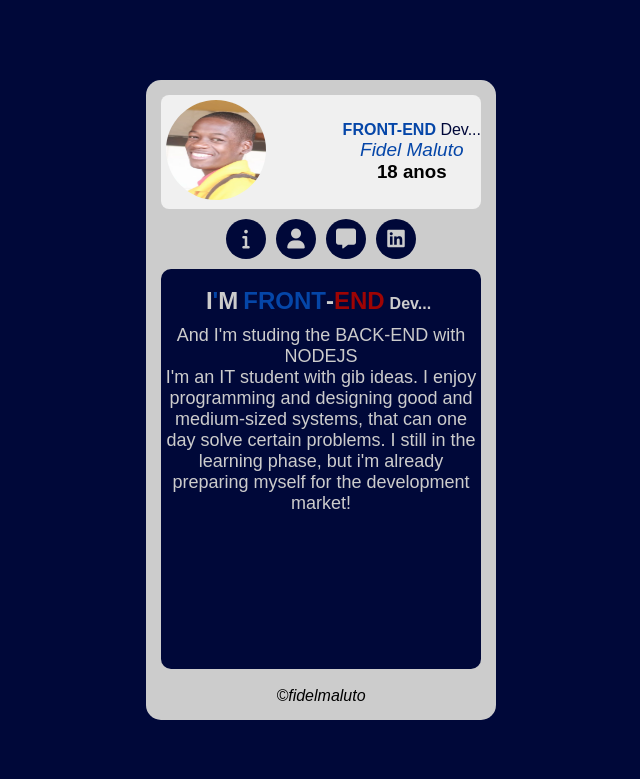
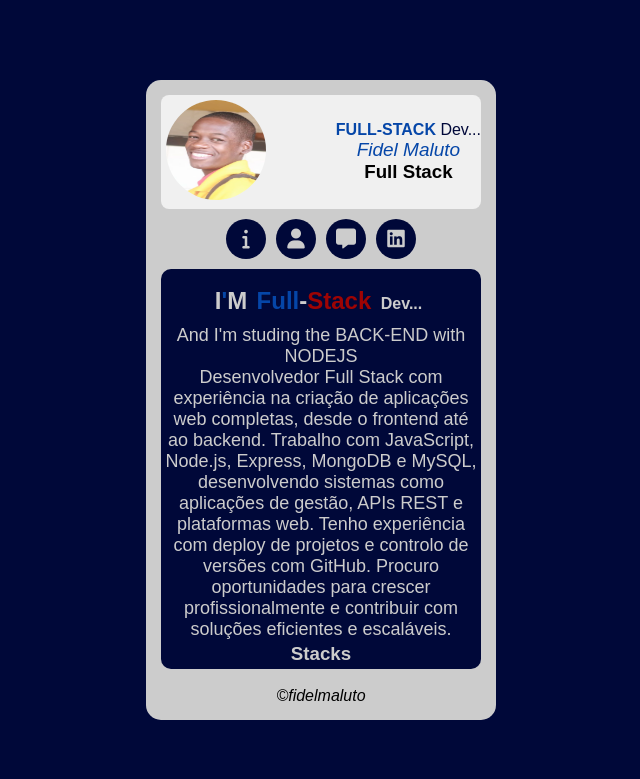
Before and after one commit to FidelMaluto/port1, a plain HTML site: page portifólio.html in a window 1280 px wide. Shown: the whole page, without its empty margins (319-959 px from the left). Drawn offline with Linux system fonts and the light colour scheme.

Commit message:
Alterando as informações

```diff
--- a/portifólio.html
+++ b/portifólio.html
@@ -1,15 +1,16 @@
 <!DOCTYPE html>
-<html lang="en">
+<html lang="pt-ao">
+
 <head>
     <meta charset="UTF-8">
     <meta name="viewport" content="width=device-width, initial-scale=1.0">
     <link rel="stylesheet" href="https://cdnjs.cloudflare.com/ajax/libs/font-awesome/6.7.2/css/all.min.css"
         integrity="sha512-Evv84Mr4kqVGRNSgIGL/F/aIDqQb7xQ2vcrdIwxfjThSH8CSR7PBEakCr51Ck+w+/U6swU2Im1vVX0SVk9ABhg=="
-    crossorigin="anonymous"
-    referrerpolicy="no-referrer" />
+        crossorigin="anonymous" referrerpolicy="no-referrer" />
     <title>myportifólio</title>
     <link rel="stylesheet" href="port.css">
 </head>
+
 <body>
     <section class="mainP">
         <div class="main">
@@ -18,8 +19,10 @@
                     <img src="IMG-20240704-WA0001~2.jpg" alt="foto" ondblclick="alert('Bem-vindo ao meu Portfólio..!')">
                 </div>
                 <div class="sobre">
-                <h1>FRONT-END</h1> <p>Dev...</p> <br>
-                <i>Fidel Maluto</i><h3>18 <span>anos</span></h3>
+                    <h1>FULL-STACK</h1>
+                    <p>Dev...</p> <br>
+                    <i>Fidel Maluto</i>
+                    <h3>Full Stack</h3>
                 </div>
             </div>
             <div class="icones" class="b">
@@ -31,25 +34,45 @@
             <div class="info" class="b">
                 <div id="inf" class="mos-content inf">
                     <!--EDIÇÃO DAS MINHAS INFORMAÇÕES-->
-             <h2>I<span>'</span>M</h2><h2><span>FRONT</span>-<span id="spa">END</span></h2><h4>Dev...</h4>
+                    <h2>I<span>'</span>M</h2>
+                    <h2><span>Full</span>-<span id="spa">Stack</span></h2>
+                    <h4>Dev...</h4>
                     <p>And I'm studing the BACK-END with NODEJS</p>
-             <p>I'm an IT student with gib ideas. I enjoy programming and designing good and medium-sized systems,
-                that can one day solve certain problems. I still in the learning phase, but i'm already preparing
-                myself for the development market!
+                    <p>Desenvolvedor Full Stack com experiência na criação de aplicações web completas, desde o frontend
+                        até
+                        ao backend. Trabalho com JavaScript, Node.js, Express, MongoDB e MySQL, desenvolvendo sistemas
+                        como
+                        aplicações de gestão, APIs REST e plataformas web. Tenho experiência com deploy de projetos e
+                        controlo
+                        de versões com GitHub. Procuro oportunidades para crescer profissionalmente e contribuir com
+                        soluções
+                        eficientes e escaláveis.
                     </p>
+                    <h3>Stacks</h3>
+                    <ul>
+                        <li>NODEJS</li>
+                        <li>JavaScript</li>
+                        <li>Bootstrap</li>
+                        <li>MySQL, MongoDB</li>
+                        <li>APIs REST</li>
+                        <li>HTML, CSS</li>
+                    </ul>
                 </div>
                 <!--PARTE DA EDIÇÃO DE COMO O SISTEMA FOI CRIADO-->
                 <div id="perg" class="mos-content perg" style="display: none;">
                     <p>Esse Portfólio foi criado com: </p> <br>
                     <h2>HTML,</h2>
-            <h2>CSS</h2> <br> <p>&</p>
+                    <h2>CSS</h2> <br>
+                    <p>&</p>
                     <h1>JavaScript </h1>
                 </div>
                 <!--PARTE DA EDIÇÃO DAS MENSAGENS-->
                 <div id="mens" class="mos-content mens" style="display: none;">
-            <a href="https://www.facebook.com/profile.php?id=100077431252025"><span>Facebook</span>: Fidel D.Malutto</a>
+                    <a href="https://www.facebook.com/profile.php?id=100077431252025"><span>Facebook</span>: Fidel
+                        D.Malutto</a>
                     <a href="https://instagram.com/fidel_malutto19"><span>Instagram</span>: Fidel D.Malutto</a>
-            <a href="https://wa.me/950620392?text=Oi%20Vim%20pelo%20seu%20portifolio"><span>WhatsApp</span>: +244 950620392</a><br>
+                    <a href="https://wa.me/950620392?text=Oi%20Vim%20pelo%20seu%20portifolio"><span>WhatsApp</span>:
+                        +244 950620392</a><br>
                     <button>Let's Talk</button>
                 </div>
                 <!-- PARTE DE EDIÇÃO DO LINKEDIN-->
@@ -66,11 +89,12 @@
 <script>
     // APRESENTAR AS DIVS, UMA DE CADA VEZ(CLICK!)
 
-    function mostra(id){
+    function mostra(id) {
         const b = document.querySelectorAll('.mos-content');
         b.forEach(mos => mos.style.display = 'none');
         document.getElementById(id).style.display = 'block';
     }
 
 </script>
+
 </html>
```
Lines whose indentation alone changed are shown as unchanged.
